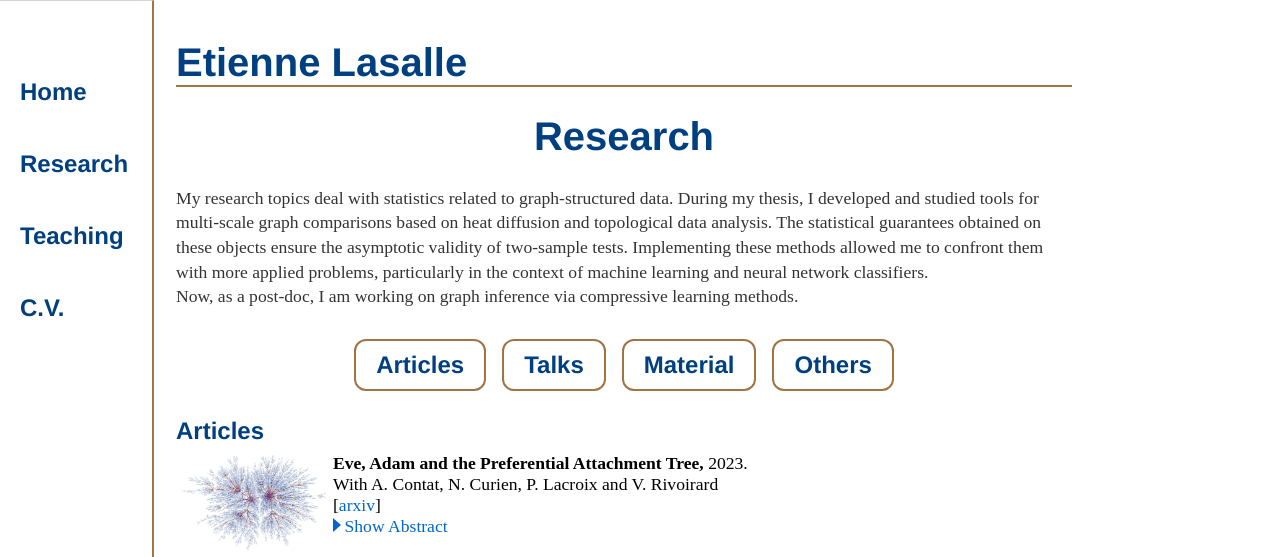
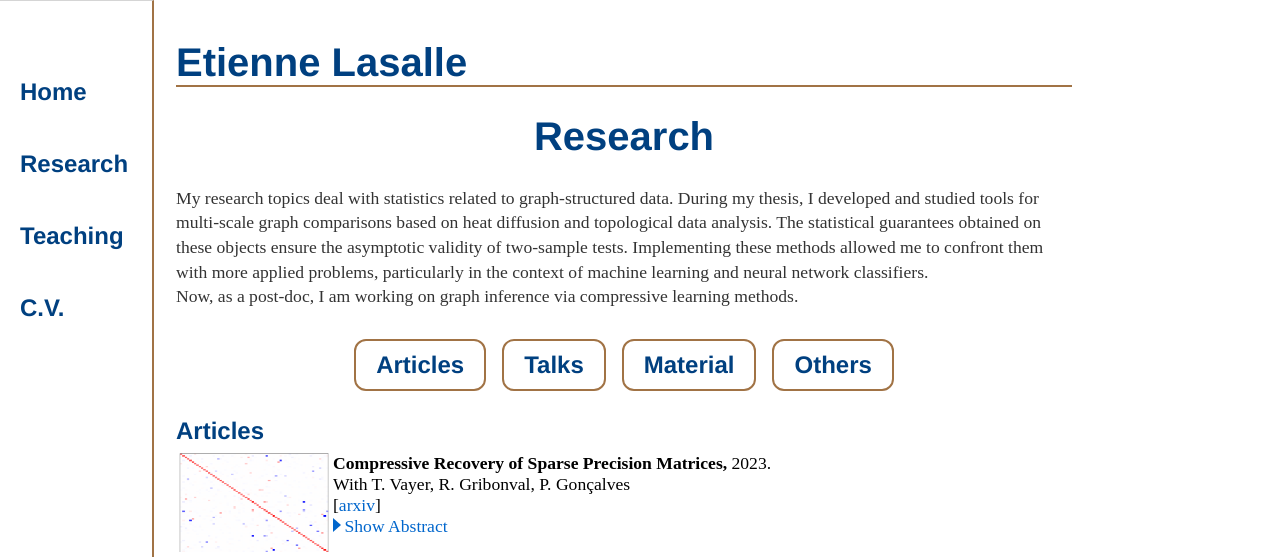
Before and after one commit to elasalle/elasalle.github.io, a Jekyll site: the page built from research/index.html, in a window 1280 px wide and 900 px high, cut to the strip 0-557 px from the top of the window. Built offline with Jekyll 4.4.1, drawn with Linux system fonts in a browser that asks for light colours; some web fonts are replaced.

Commit message:
add new preprint

```diff
--- a/index.html
+++ b/index.html
@@ -37,6 +37,6 @@ title: Etienne Lasalle
 
 	<h2 class="title2">News</h2>
 	<ul class="normalsize">
-		<li>May, 2023 - <b>Heat diffusion distance processes: a statistically founded method to analyze graph data sets</b> has been published in <i>J Appl. and Comput. Topology</i>. 	[<a href="https://rdcu.be/dctmr">article</a>]</li>
+		<li>Sept, 2023 - <b>Compressive Recovery of Sparse Precision Matrices</b> preprint is out. 	[<a href="https://arxiv.org/pdf/2311.04673.pdf">arxiv</a>]</li>
 	</ul>
 </div><!-- /.blurb -->
--- a/research/index.html
+++ b/research/index.html
@@ -22,6 +22,30 @@ title: Etienne Lasalle, Research
   <table class="normalsize">
     <tr>
     <td class="nopadding top" width=150>
+    <a href="https://arxiv.org/pdf/2311.04673.pdf">
+    <img class="noradius" src="fig/compr_recov_theta.PNG" width=150 height=100></a>
+    </td>
+    <td class="nopadding top">
+    <b>Compressive Recovery of Sparse Precision Matrices,</b> 2023. <br>
+    With T. Vayer, R. Gribonval, P. Gonçalves<br>
+    [<a href="https://arxiv.org/pdf/2311.04673.pdf">arxiv</a>]
+        <button class="showhide art_arbstr_3" onclick="switchDisplayByClassName('art_arbstr_3')" style="display: block;"><div class="arrow-right"></div>Show Abstract<span class="dots">...</span></button>
+        <button class="showhide art_arbstr_3" onclick="switchDisplayByClassName('art_arbstr_3')" style="display : none;"><div class="arrow-top"></div>Hide Abstract</button>
+        <p class="abstracttext art_arbstr_3" style="display : none;">
+          We consider the problem of learning a graph modeling the statistical relations of the $d$ variables of a dataset with $n$ samples $\mathbf{X} \in \mathbb{R}^{n \times d}$.
+          Standard approaches amount to searching for a precision matrix $\boldsymbol\Theta$ representative of a Gaussian graphical model that adequately explains the data.
+          However, most maximum likelihood-based estimators usually require storing the $d^{2}$ values of the empirical covariance matrix, which can become prohibitive in a high-dimensional setting. <br>
+          In this work, we adopt a ‘‘compressive'' viewpoint and aim to estimate a sparse $\boldsymbol\Theta$ from a \emph{sketch} of the data, \textit{i.e.} a low-dimensional vector of size $m \ll d^{2}$ carefully designed from $\mathbf{X}$ using nonlinear random features.
+          Under certain assumptions on the spectrum of $\boldsymbol\Theta$ (or its condition number), we show that it is possible to estimate it from a sketch of size $m=\Omega\left((d+2k)\log(d)\right)$ where $k$ is the maximal number of edges of the underlying graph.
+          These information-theoretic guarantees are inspired by compressed sensing theory and involve restricted isometry properties and instance optimal decoders.
+          We investigate the possibility of achieving practical recovery with an iterative algorithm based on the graphical lasso, viewed as a specific denoiser.
+          We compare our approach and graphical lasso on synthetic datasets, demonstrating its favorable performance even when the dataset is compressed.
+        </p>
+    </td>
+    </tr>
+
+    <tr>
+    <td class="nopadding top" width=150>
     <a href="https://arxiv.org/pdf/2303.04752.pdf">
     <img class="noradius" src="fig/paquet20000.jpg" width=150 height=100></a>
     </td>
@@ -44,13 +68,13 @@ title: Etienne Lasalle, Research
 
 			<tr>
 			<td class="nopadding top" width=150>
-			<a href="https://arxiv.org/abs/2109.13213">
+			<a href="https://arxiv.org/pdf/2109.13213.pdf">
 			<img class="noradius" src="fig/animated_slow.gif" width=150 height=100></a>
 			</td>
 			<td class="nopadding top">
 			<b>Heat diffusion distance processes: a statistically founded method to analyze graph data sets,</b> 2023. <br>
       Published in <i>J Appl. and Comput. Topology</i> (SI : <i>Data Science on Graphs</i>). <br>
-			[<a href="https://rdcu.be/dctmr">journal</a>] [<a href="https://arxiv.org/abs/2109.13213">arxiv</a>]
+			[<a href="https://rdcu.be/dctmr">journal</a>] [<a href="https://arxiv.org/pdf/2109.13213.pdf">arxiv</a>]
           <button class="showhide art_arbstr_1" onclick="switchDisplayByClassName('art_arbstr_1')" style="display: block;"><div class="arrow-right"></div>Show Abstract<span class="dots">...</span></button>
           <button class="showhide art_arbstr_1" onclick="switchDisplayByClassName('art_arbstr_1')" style="display : none;"><div class="arrow-top"></div>Hide Abstract</button>
           <p class="abstracttext art_arbstr_1" style="display : none;">
```
Also changed, not shown: research/fig/compr_recov_theta.PNG (added).
